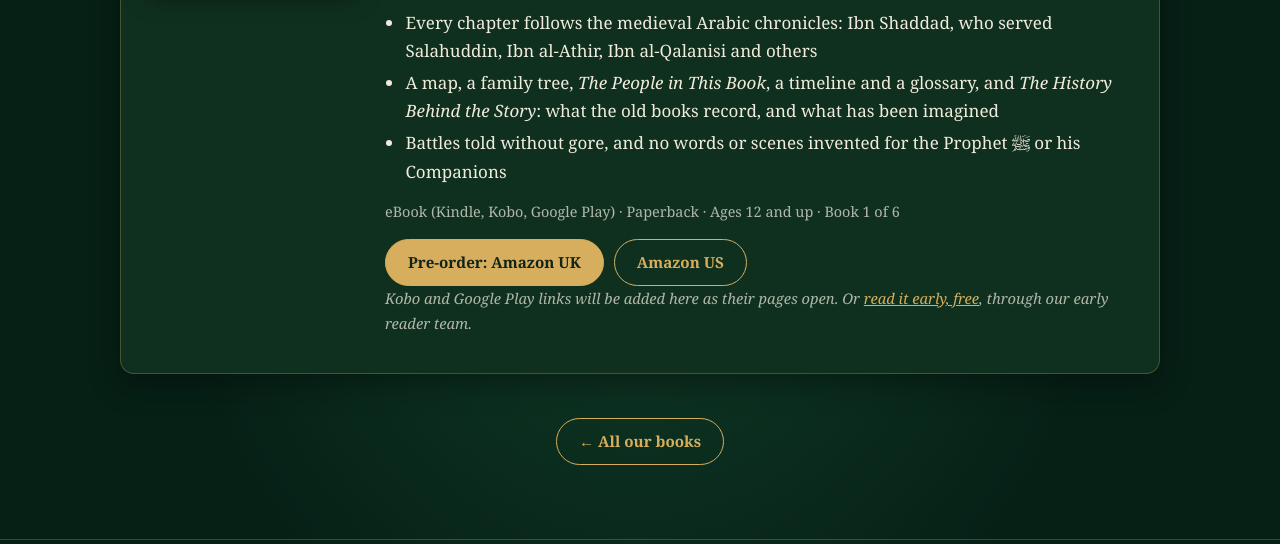
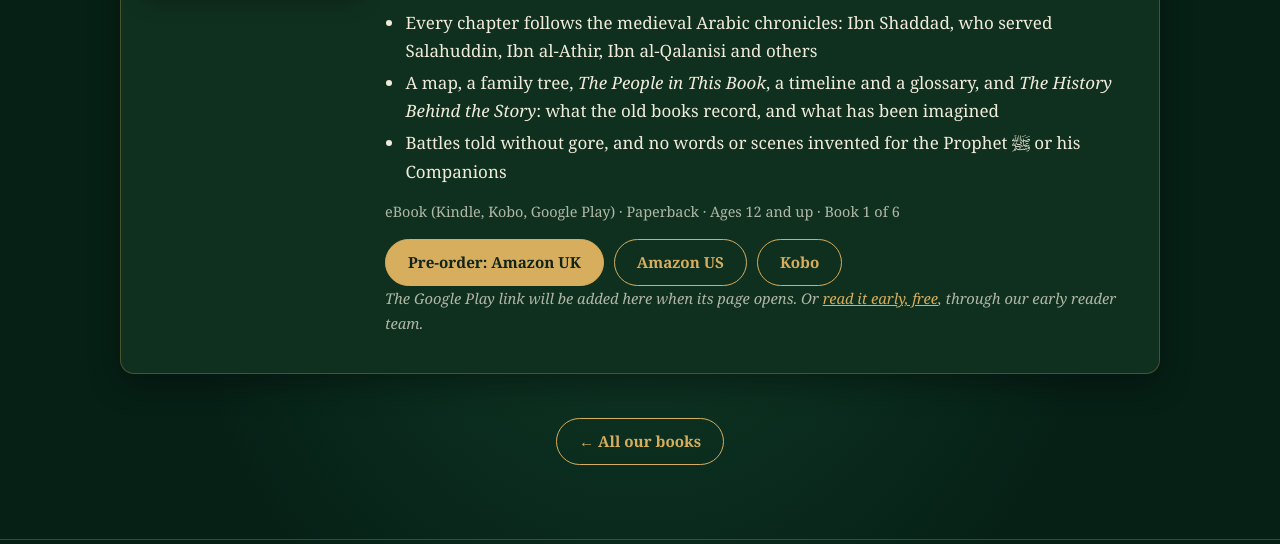
Before and after one commit to awaism257/munajaat-press, a plain HTML site: page novels/index.html in a window 1280 px wide. Shown: the part 662-1206 px from the top of the page. Drawn offline with Linux system fonts and the light colour scheme.

Commit message:
Add Kobo pre-order link for The Salahuddin Chronicles
Co-Authored-By: Claude Opus 5.5 <noreply@anthropic.com>

```diff
--- a/novels/index.html
+++ b/novels/index.html
@@ -62,8 +62,9 @@
               <div class="btn-row">
                 <a class="btn" href="https://www.amazon.co.uk/dp/B0HSKBBBS1" rel="noopener">Pre-order: Amazon UK</a>
                 <a class="btn ghost" href="https://www.amazon.com/dp/B0HSKBBBS1" rel="noopener">Amazon US</a>
+                <a class="btn ghost" href="https://www.kobo.com/gb/en/ebook/the-salahuddin-chronicles" rel="noopener">Kobo</a>
               </div>
-              <p class="note">Kobo and Google Play links will be added here as their pages open. Or <a href="/#early-readers">read it early, free</a>, through our early reader team.</p>
+              <p class="note">The Google Play link will be added here when its page opens. Or <a href="/#early-readers">read it early, free</a>, through our early reader team.</p>
             </div>
           </article>
         </div>
```
